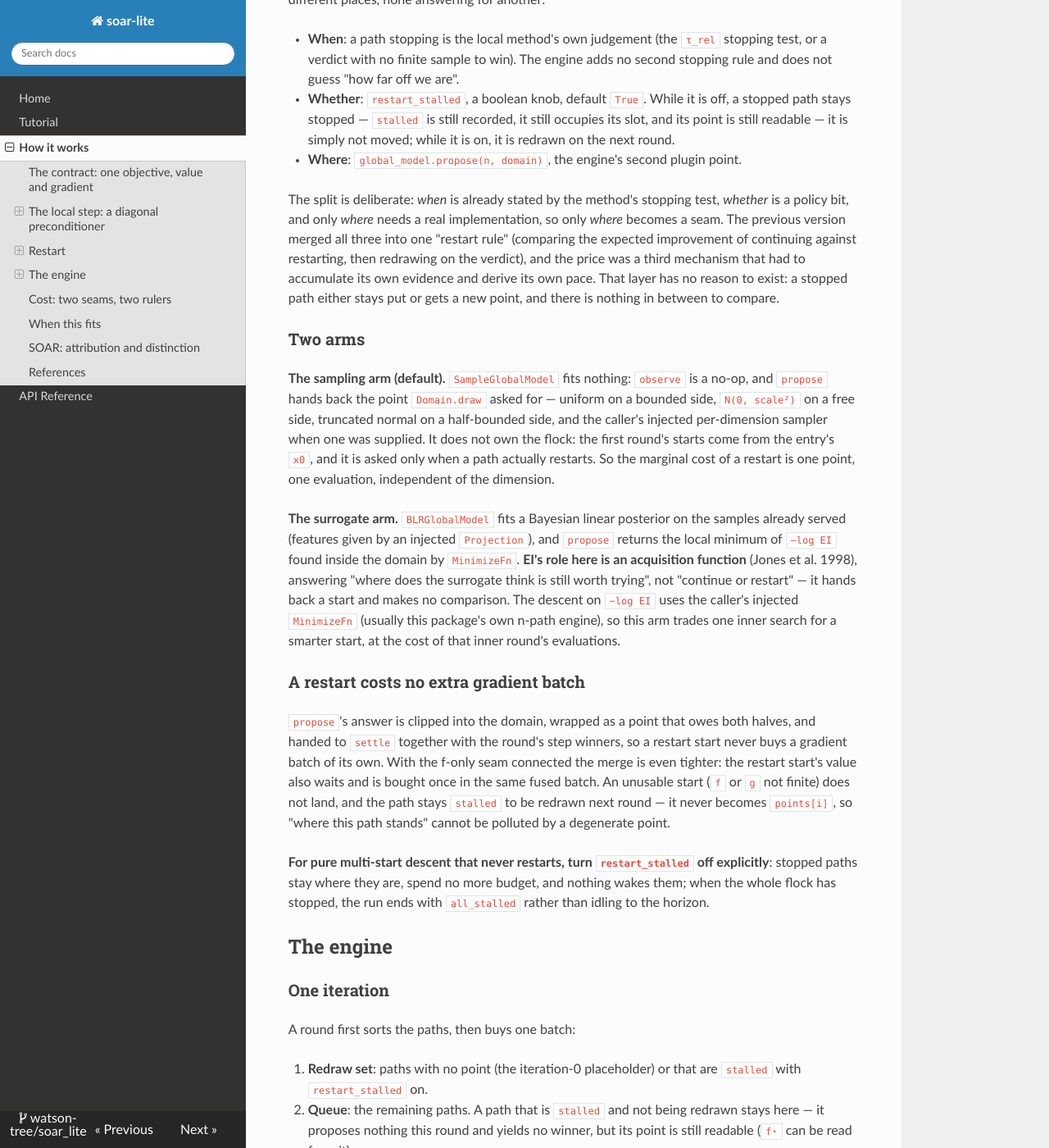
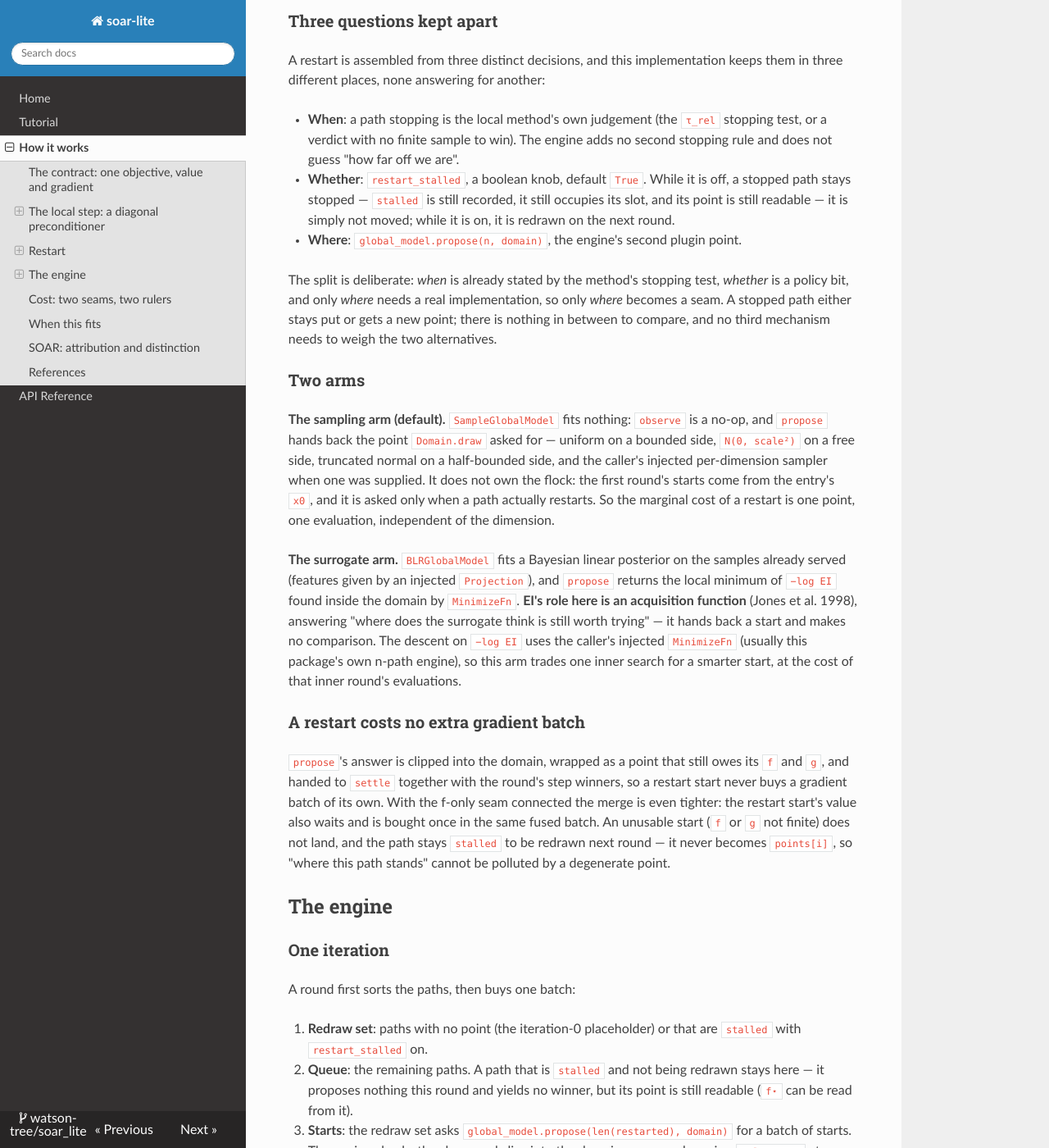
Before and after one commit to watson-tree/soar_lite, an MkDocs documentation site: the page built from docs/explanation/how-it-works.md, in a window 1280 px wide and 1400 px high, scrolled down 5493 px. Shown: the whole window at 82% size. Built offline with MkDocs 1.6.1, drawn with Linux system fonts in a browser that asks for light colours; nearby versions of some CDN libraries; some of the changed text lies outside the part shown.

Commit message:
docs: drop the EI restart rule from the restart prose
The Restart section still narrated the retired continue-or-restart verdict:
"the previous version merged all three into one restart rule" and EI answering
"not continue or restart". Both lean on a rule that no longer exists anywhere
in the tree, so the page implied a history the reader cannot look up.

- The plan is justified positively instead: a stopped path either stays put or
  gets a new point, and there is nothing in between to compare.
- EI is described by what it does — an acquisition function handing back a
  start — with no contrast against a verdict it never makes.
- The rejected verdict moves to DEPRECATED.md with the reason it failed: the
  continue side prices a path's own autocorrelated progress, the restart side a
  mixture pooled across starts, so no single expected-improvement scale compares
  them without biasing the verdict toward restart and starving exploitation.

Two wording fixes alongside: "a point that owes both halves" now names `f` and
`g`, and the pure-multi-start note moves to the head of the Restart section,
where it frames the whole section instead of dangling under the restart cost.

```diff
--- a/docs/explanation/how-it-works.md
+++ b/docs/explanation/how-it-works.md
@@ -269,12 +274,9 @@ keeps them in three different places, none answering for another:
 
 The split is deliberate: *when* is already stated by the method's stopping test,
 *whether* is a policy bit, and only *where* needs a real implementation, so only
-*where* becomes a seam. The previous version merged all three into one "restart
-rule" (comparing the expected improvement of continuing against restarting, then
-redrawing on the verdict), and the price was a third mechanism that had to
-accumulate its own evidence and derive its own pace. That layer has no reason to
-exist: a stopped path either stays put or gets a new point, and there is nothing
-in between to compare.
+*where* becomes a seam. A stopped path either stays put or gets a new point;
+there is nothing in between to compare, and no third mechanism needs to weigh
+the two alternatives.
 
 ### Two arms
 
@@ -290,27 +292,22 @@ is one point, one evaluation, independent of the dimension.
 samples already served (features given by an injected `Projection`), and
 `propose` returns the local minimum of `−log EI` found inside the domain by
 `MinimizeFn`. **EI's role here is an acquisition function** (Jones et al. 1998),
-answering "where does the surrogate think is still worth trying", not "continue
-or restart" — it hands back a start and makes no comparison. The descent on
-`−log EI` uses the caller's injected `MinimizeFn` (usually this package's own
-n-path engine), so this arm trades one inner search for a smarter start, at the
-cost of that inner round's evaluations.
+answering "where does the surrogate think is still worth trying" — it hands
+back a start and makes no comparison. The descent on `−log EI` uses the
+caller's injected `MinimizeFn` (usually this package's own n-path engine), so
+this arm trades one inner search for a smarter start, at the cost of that inner
+round's evaluations.
 
 ### A restart costs no extra gradient batch
 
-`propose`'s answer is clipped into the domain, wrapped as a point that owes both
-halves, and handed to `settle` together with the round's step winners, so a
-restart start never buys a gradient batch of its own. With the f-only seam
-connected the merge is even tighter: the restart start's value also waits and is
-bought once in the same fused batch. An unusable start (`f` or `g` not finite)
-does not land, and the path stays `stalled` to be redrawn next round — it never
-becomes `points[i]`, so "where this path stands" cannot be polluted by a
-degenerate point.
-
-**For pure multi-start descent that never restarts, turn `restart_stalled` off
-explicitly**: stopped paths stay where they are, spend no more budget, and
-nothing wakes them; when the whole flock has stopped, the run ends with
-`all_stalled` rather than idling to the horizon.
+`propose`'s answer is clipped into the domain, wrapped as a point that still
+owes its `f` and `g`, and handed to `settle` together with the round's step
+winners, so a restart start never buys a gradient batch of its own. With the
+f-only seam connected the merge is even tighter: the restart start's value also
+waits and is bought once in the same fused batch. An unusable start (`f` or `g`
+not finite) does not land, and the path stays `stalled` to be redrawn next round
+— it never becomes `points[i]`, so "where this path stands" cannot be polluted
+by a degenerate point.
 
 ## The engine
 
```
Also changed, not shown: other parts of docs/explanation/how-it-works.md (+5 -0 lines), DEPRECATED.md (+41 -0 lines).
